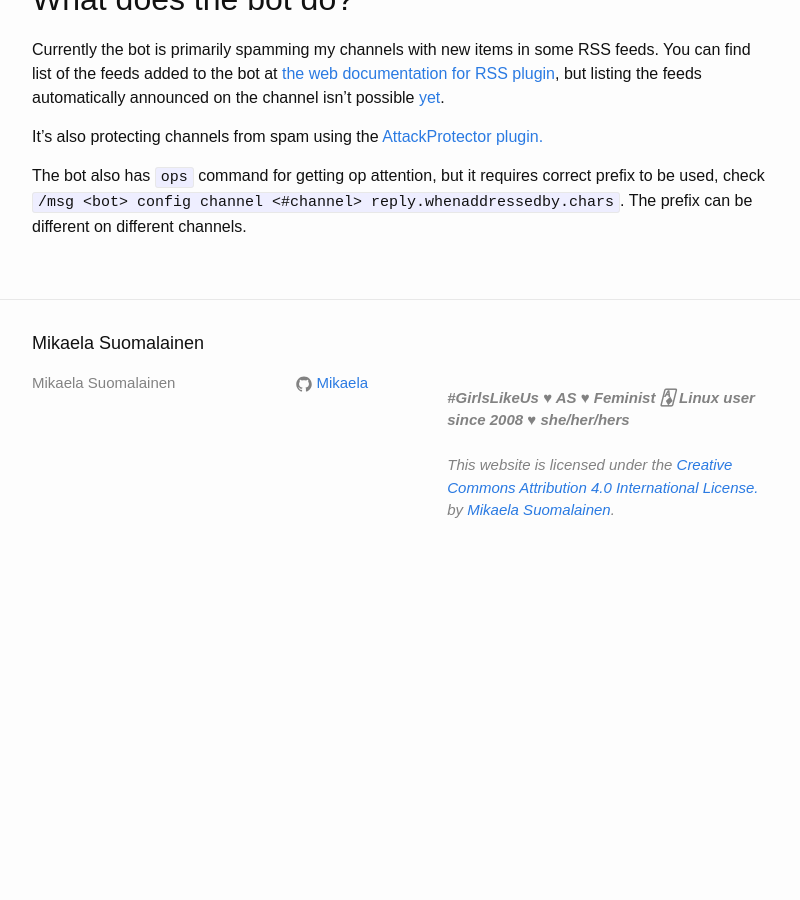
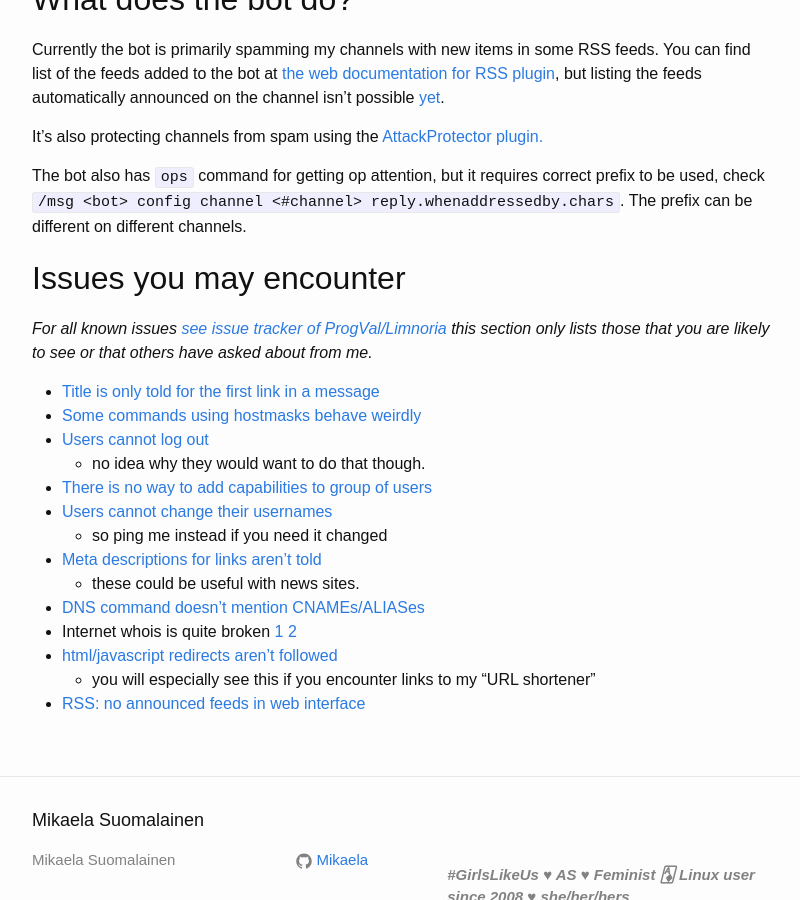
Before and after one commit to Mikaela/mikaela.github.io, a Jekyll site: the page built from pages/bot.markdown, in a window 1280 px wide and 900 px high, scrolled down 1799 px. Shown: the whole window, without its empty margins (238-1038 px from the left). Built offline with Jekyll 4.4.1, drawn with Linux system fonts in a browser that asks for light colours; Markdown is read by kramdown in place of the engine named in the settings; before the commit the page ends 2381 px from its top, so only the background shows below that.

Commit message:
pages/bot: add known issues

```diff
--- a/pages/bot.markdown
+++ b/pages/bot.markdown
@@ -106,3 +106,25 @@
 correct prefix to be used, check
 `/msg <bot> config channel <#channel> reply.whenaddressedby.chars`. The
 prefix can be different on different channels.
+
+## Issues you may encounter
+
+*For all known issues [see issue tracker of ProgVal/Limnoria](https://github.com/ProgVal/Limnoria/issues)
+this section only lists those that you are likely to see or that others
+have asked about from me.*
+
+* [Title is only told for the first link in a message](https://github.com/ProgVal/Limnoria/issues/152)
+* [Some commands using hostmasks behave weirdly](https://github.com/ProgVal/Limnoria/issues/281)
+* [Users cannot log out](https://github.com/ProgVal/Limnoria/issues/461)
+    * no idea why they would want to do that though.
+* [There is no way to add capabilities to group of users](https://github.com/ProgVal/Limnoria/issues/471)
+* [Users cannot change their usernames](https://github.com/ProgVal/Limnoria/issues/616)
+    * so ping me instead if you need it changed
+* [Meta descriptions for links aren't told](https://github.com/ProgVal/Limnoria/issues/650)
+    * these could be useful with news sites.
+* [DNS command doesn't mention CNAMEs/ALIASes](https://github.com/ProgVal/Limnoria/issues/864)
+* Internet whois is quite broken [1](https://github.com/ProgVal/Limnoria/issues/993) [2](https://github.com/ProgVal/Limnoria/issues/994)
+* [html/javascript redirects aren't followed](https://github.com/ProgVal/Limnoria/issues/1120)
+    * you will especially see this if you encounter links to my
+      "URL shortener"
+* [RSS: no announced feeds in web interface](https://github.com/ProgVal/Limnoria/issues/1085)
```
